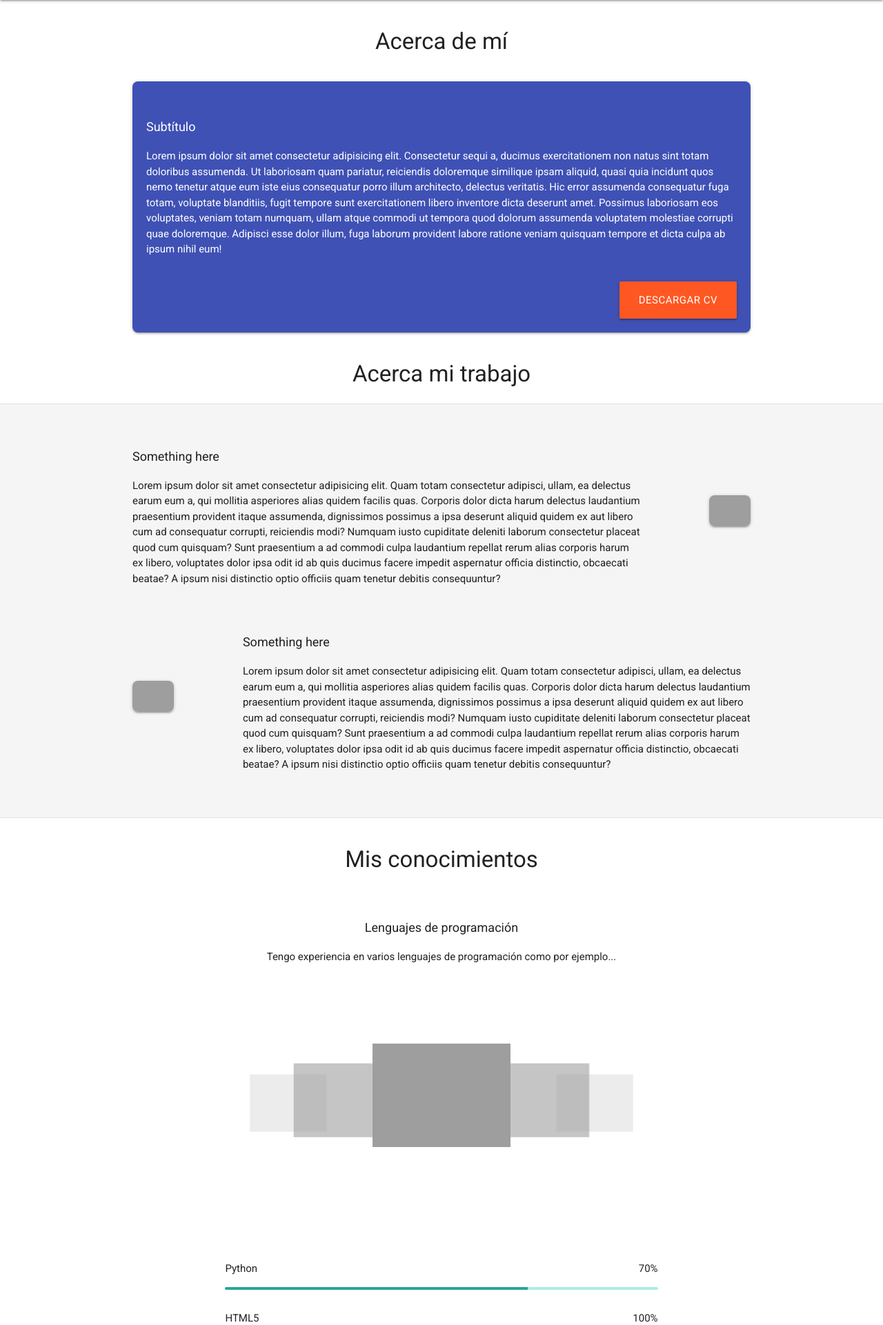
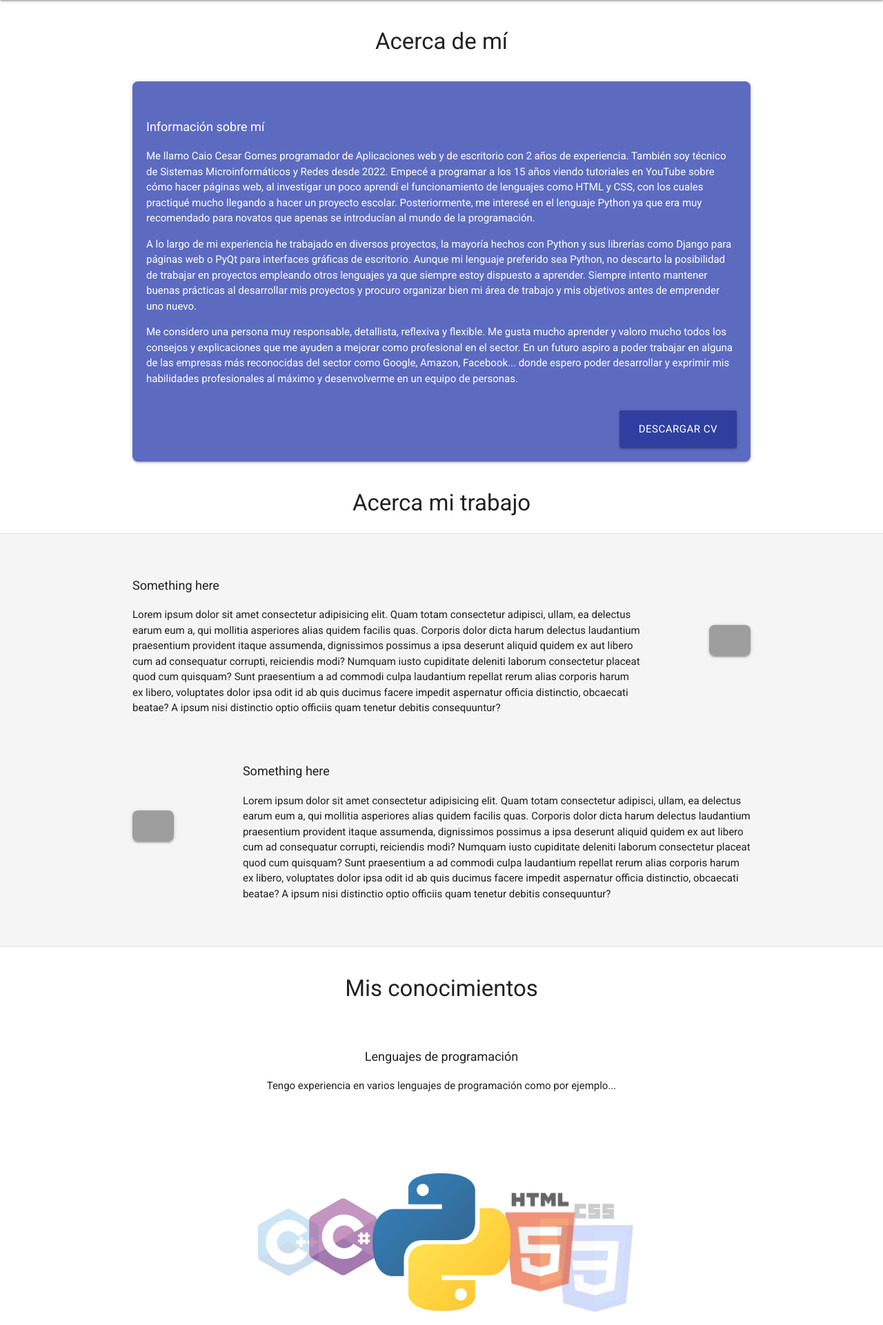
Before and after one commit to caicesardev/MyWeb, a Django app: page /about in a window 1280 px wide. Shown: the part 64-1985 px from the top of the page at 69% size. Run offline with Django 4.2, Linux system fonts and the light colour scheme; grey boxes are pictures that could not be loaded.

Commit message:
Working on about page #3

```diff
--- a/my_web/portfolio/templates/portfolio/about.html
+++ b/my_web/portfolio/templates/portfolio/about.html
@@ -7,23 +7,41 @@
 <div class="center">
     <h1>Acerca de mí</h1>
 </div>
-<div class="container indigo white-text z-depth-1" style="margin-top: 40px; border-radius: 8px;">
+<div class="container indigo lighten-1 white-text z-depth-1" style="margin-top: 40px; border-radius: 8px;">
     <div style="padding: 20px;">
-        <h2>Subtítulo</h2>
+        <h2>Información sobre mí</h2>
         <p>
-            Lorem ipsum dolor sit amet consectetur adipisicing elit. Consectetur sequi a, ducimus exercitationem non
-            natus
-            sint totam doloribus assumenda. Ut laboriosam quam pariatur, reiciendis doloremque similique ipsam aliquid,
-            quasi quia incidunt quos nemo tenetur atque eum iste eius consequatur porro illum architecto, delectus
-            veritatis. Hic error assumenda consequatur fuga totam, voluptate blanditiis, fugit tempore sunt
-            exercitationem
-            libero inventore dicta deserunt amet. Possimus laboriosam eos voluptates, veniam totam numquam, ullam atque
-            commodi ut tempora quod dolorum assumenda voluptatem molestiae corrupti quae doloremque. Adipisci esse dolor
-            illum, fuga laborum provident labore ratione veniam quisquam tempore et dicta culpa ab ipsum nihil eum!
+            Me llamo Caio Cesar Gomes programador de Aplicaciones web y de escritorio con 2 años de experiencia. También
+            soy técnico de Sistemas Microinformáticos y Redes desde 2022.
+            Empecé a programar a los 15 años viendo tutoriales en YouTube sobre cómo hacer páginas web, al investigar un
+            poco aprendí el funcionamiento de lenguajes como HTML y CSS, con los cuales practiqué mucho llegando a hacer
+            un
+            proyecto escolar. Posteriormente, me interesé en el lenguaje Python ya que era muy recomendado para novatos
+            que
+            apenas se
+            introducían al mundo de la programación.
+        </p>
+        <p>
+            A lo largo de mi experiencia he trabajado en diversos proyectos, la
+            mayoría hechos con Python y sus librerías como Django para páginas web o PyQt para interfaces gráficas de
+            escritorio. Aunque mi lenguaje preferido sea Python, no descarto la posibilidad de trabajar
+            en proyectos empleando otros lenguajes ya que siempre estoy dispuesto a aprender. Siempre intento mantener
+            buenas prácticas al desarrollar mis proyectos y procuro organizar bien mi área de trabajo y mis objetivos
+            antes de
+            emprender uno nuevo.
+        </p>
+        <p>
+            Me considero una persona muy responsable, detallista, reflexiva y flexible. Me gusta
+            mucho aprender y valoro mucho todos los consejos y explicaciones que me ayuden a mejorar como profesional en
+            el sector. En un futuro aspiro a poder trabajar en alguna de las empresas más reconocidas del sector como
+            Google, Amazon, Facebook... donde espero poder desarrollar y exprimir mis habilidades profesionales al
+            máximo y
+            desenvolverme en un equipo de personas.
         </p>
     </div>
     <div style="display: flex; justify-content: end;">
-        <a href="#" class="deep-orange waves-effect waves-light btn-large"
+        <a href="https://raw.githubusercontent.com/caicesardev/CV/master/gomes_caio_cv.pdf" target="_blank"
+            class="indigo darken-2 waves-effect waves-light btn-large"
             style="margin-left: 20px; margin-bottom: 20px; margin-right: 20px;">Descargar CV</a>
     </div>
 
@@ -110,11 +128,18 @@
         <p>Tengo experiencia en varios lenguajes de programación como por ejemplo...</p>
     </div>
     <div class="carousel">
-        <a class="carousel-item" href="#one!"><img src="https://materializecss.com/images/sample-1.jpg"></a>
-        <a class="carousel-item" href="#two!"><img src="https://materializecss.com/images/sample-1.jpg"></a>
-        <a class="carousel-item" href="#three!"><img src="https://materializecss.com/images/sample-1.jpg"></a>
-        <a class="carousel-item" href="#four!"><img src="https://materializecss.com/images/sample-1.jpg"></a>
-        <a class="carousel-item" href="#five!"><img src="https://materializecss.com/images/sample-1.jpg"></a>
+        <a class="carousel-item" href="https://www.python.org/" target="_blank"><img
+                src="{% static 'images/python-logo.png' %}"></a>
+        <a class="carousel-item" href="https://www.w3schools.com/html/" target="_blank"><img
+                src="{% static 'images/html-logo.png' %}"></a>
+        <a class="carousel-item" href="https://developer.mozilla.org/es/docs/Web/CSS" target="_blank"><img
+                src="{% static 'images/css-logo.png' %}"></a>
+        <a class="carousel-item" href="https://www.java.com/es/" target="_blank"><img
+                src="{% static 'images/java-logo.png' %}"></a>
+        <a class="carousel-item" href="https://isocpp.org/" target="_blank"><img
+                src="{% static 'images/cpp-logo.png' %}"></a>
+        <a class="carousel-item" href="https://docs.microsoft.com/es-es/dotnet/csharp/" target="_blank"><img
+                src="{% static 'images/csharp-logo.png' %}"></a>
     </div>
     <div class="container" style="margin-bottom: 100px;">
         <div class="container">
@@ -144,10 +169,10 @@
                 <p>CSS3</p>
             </div>
             <div class="right">
-                <p>70%</p>
+                <p>100%</p>
             </div>
             <div class="progress">
-                <div class="determinate" style="width: 70%"></div>
+                <div class="determinate" style="width: 100%"></div>
             </div>
         </div>
         <div class="container">
@@ -186,7 +211,7 @@
     </div>
     <div class="container center">
         <h2>Ofimática</h2>
-        <p>Tengo experiencia usando programas de oficina...</p>
+        <p>Tengo experiencia usando diversos software ofimáticos...</p>
     </div>
     <div class="carousel">
         <a class="carousel-item" href="#one!"><img src="https://materializecss.com/images/sample-1.jpg"></a>
--- a/my_web/portfolio/templates/portfolio/home.html
+++ b/my_web/portfolio/templates/portfolio/home.html
@@ -172,7 +172,8 @@
                         <a href="{% url 'about' %}" class="indigo-text">
                             Saber más
                         </a>
-                        <a href="#" class="indigo waves-effect waves-light btn-large">Descargar CV</a>
+                        <a href="https://raw.githubusercontent.com/caicesardev/CV/master/gomes_caio_cv.pdf"
+                            target="_blank" class="indigo waves-effect waves-light btn-large">Descargar CV</a>
                     </div>
                 </div>
             </div>
```
Also changed, not shown: my_web/static/images/cpp-logo.png (added), my_web/static/images/csharp-logo.png (added), my_web/static/images/css-logo.png (added), my_web/static/images/html-logo.png (added), my_web/static/images/java-logo.jpg (added), my_web/static/images/java-logo.png (added), my_web/static/images/python-logo.png (added).
